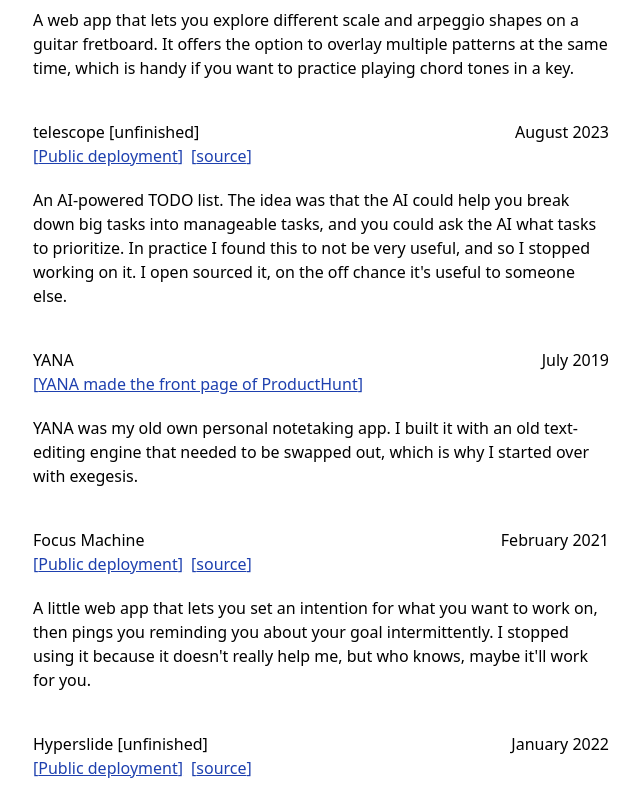
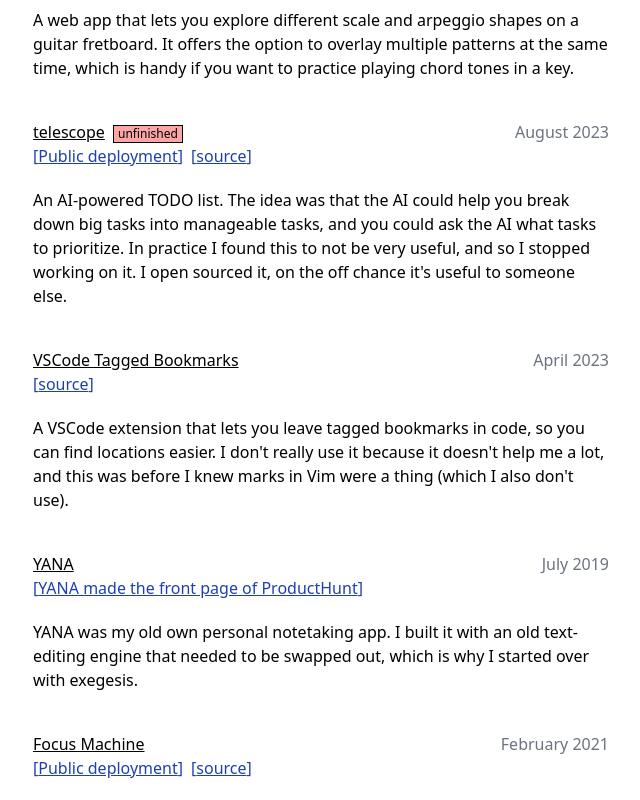
Before and after one commit to nichwch/projectgallery, a SvelteKit app: page / in a window 1280 px wide. Shown: the part 800-1600 px from the top of the page, without its empty margins (319-959 px from the left). Built offline with nearby package versions, Linux system fonts and the light colour scheme.

Commit message:
unfinished display

```diff
--- a/projects.json
+++ b/projects.json
@@ -91,7 +91,8 @@
         ]
     },
     {
-        "name": "telescope [unfinished]",
+        "name": "telescope",
+        "unfinished": true,
         "created": "August 2023",
         "description": "An AI-powered TODO list. The idea was that the AI could help you break down big tasks into manageable tasks, and you could ask the AI what tasks to prioritize. In practice I found this to not be very useful, and so I stopped working on it. I open sourced it, on the off chance it's useful to someone else.",
         "links": [
@@ -110,6 +111,21 @@
             "sveltekit",
             "supabase",
             "tailwind"
+        ]
+    },
+    {
+        "name": "VSCode Tagged Bookmarks",
+        "created": "April 2023",
+        "description": "A VSCode extension that lets you leave tagged bookmarks in code, so you can find locations easier. I don't really use it because it doesn't help me a lot, and this was before I knew marks in Vim were a thing (which I also don't use).",
+        "links": [
+            {
+                "name": "source",
+                "href": "https://github.com/nichwch/vscode-tagged-bookmarks"
+            }
+        ],
+        "made_with": [
+            "typescript",
+            "vscode"
         ]
     },
     {
@@ -151,7 +167,8 @@
         ]
     },
     {
-        "name": "Hyperslide [unfinished]",
+        "name": "Hyperslide",
+        "unfinished": true,
         "created": "January 2022",
         "description": "An experimental web based slideshow creator. I ended up moving on to other projects, but I have it deployed on my website as a small tool to play with. The source code is public.",
         "links": [
--- a/src/routes/+page.svelte
+++ b/src/routes/+page.svelte
@@ -19,10 +19,15 @@
 	{#each data.projects as project}
 		<div class="mt-10">
 			<div>
-				<span>
+				<span class="underline">
 					{project.name}
 				</span>
-				<span class="float-right">
+				{#if project.unfinished}
+					<span class="inline-block px-1 border border-black bg-red-300 text-xs ml-1"
+						>unfinished</span
+					>
+				{/if}
+				<span class="float-right text-gray-500">
 					{project.created}
 				</span>
 			</div>
```
